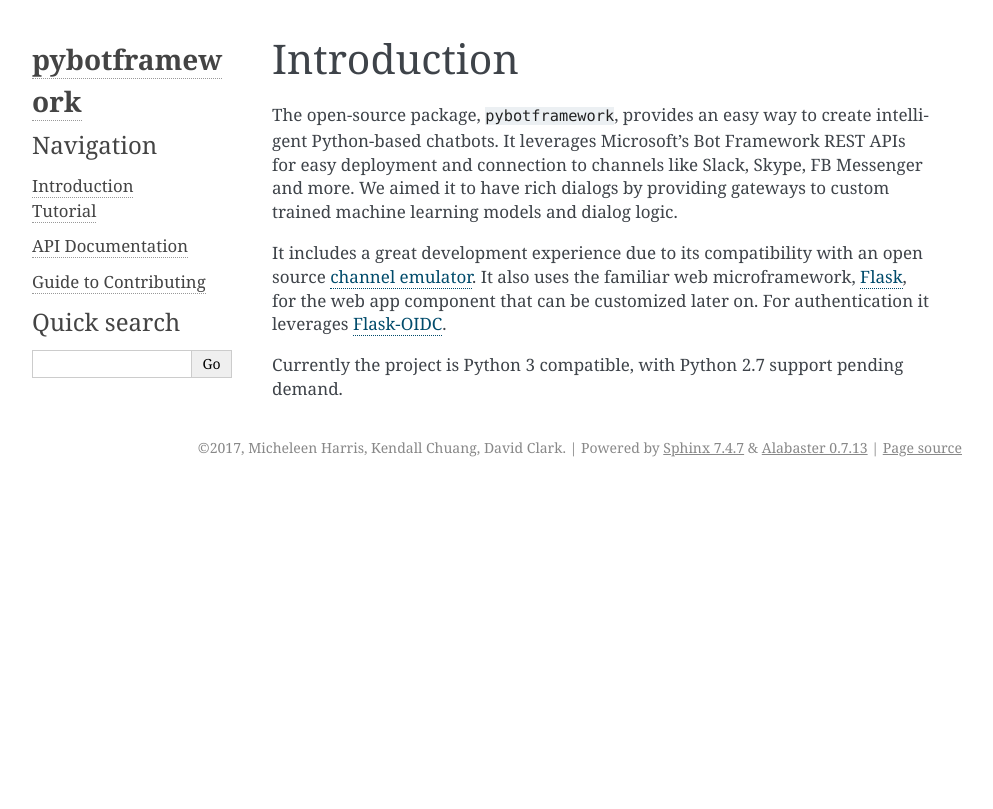
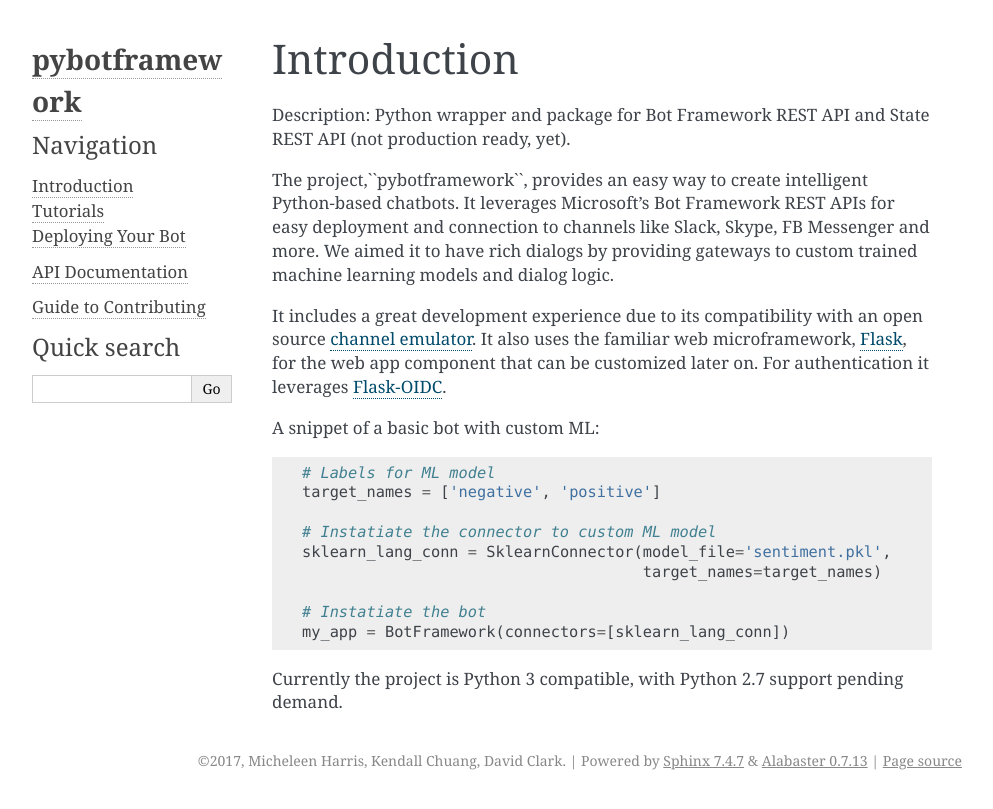
Before and after one commit to michhar/pybotframework, a Sphinx documentation site: the page built from docs/user/intro.rst, in a window 1280 px wide. Shown: the top 809 px of the page, without its empty margins (148-1141 px from the left). Built offline with Sphinx 7.4.7, drawn with Linux system fonts in a browser that asks for light colours.

Commit message:
deploy and tutorial listing

```diff
--- a/docs/index.rst
+++ b/docs/index.rst
@@ -14,6 +14,7 @@ User Guide
 
    user/intro
    user/tutorial
+   user/deployment
 
 
 API Documentation
--- a/docs/user/intro.rst
+++ b/docs/user/intro.rst
@@ -3,7 +3,10 @@
 Introduction
 ============
 
-The open-source package, ``pybotframework``, provides an easy way to create intelligent Python-based chatbots. It
+Description:  Python wrapper and package for Bot Framework REST API and State REST API (not production ready, yet).
+
+
+The project,``pybotframework``, provides an easy way to create intelligent Python-based chatbots. It
 leverages Microsoft's Bot Framework REST APIs for easy deployment and connection to channels like Slack, Skype, FB
 Messenger and more. We aimed it to have rich dialogs by providing gateways to custom trained machine learning models
 and dialog logic.
@@ -13,4 +16,20 @@ It includes a great development experience due to its compatibility with an open
 microframework, `Flask <http://flask.pocoo.org/>`_, for the web app component that can be customized later on. For
 authentication it leverages `Flask-OIDC <http://flask.pocoo.org/>`_.
 
+
+A snippet of a basic bot with custom ML:
+
+.. code-block:: python
+
+    # Labels for ML model
+    target_names = ['negative', 'positive']
+
+    # Instatiate the connector to custom ML model
+    sklearn_lang_conn = SklearnConnector(model_file='sentiment.pkl',
+                                         target_names=target_names)
+
+    # Instatiate the bot
+    my_app = BotFramework(connectors=[sklearn_lang_conn])
+
+
 Currently the project is Python 3 compatible, with Python 2.7 support pending demand.
```
Also changed, not shown: docs/user/deployment.rst (added, +55 -0 lines), docs/user/tutorial.rst (+22 -2 lines).
